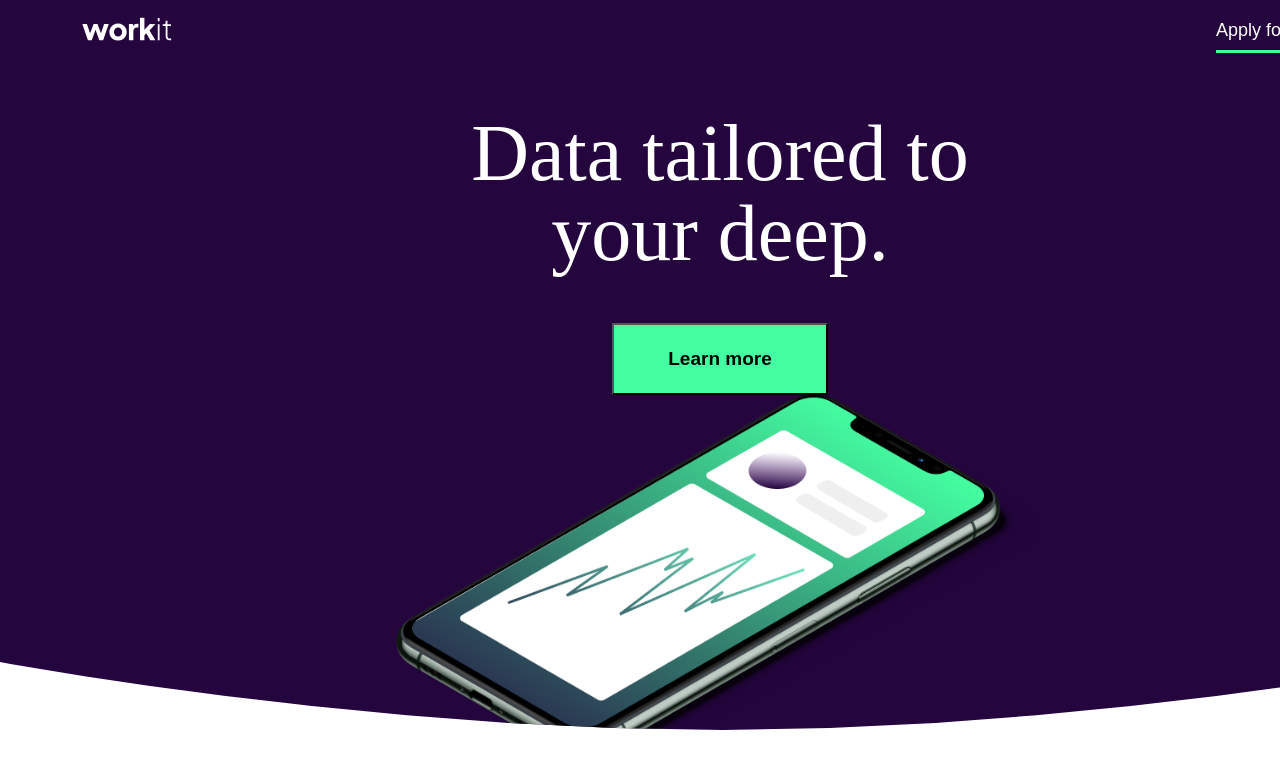
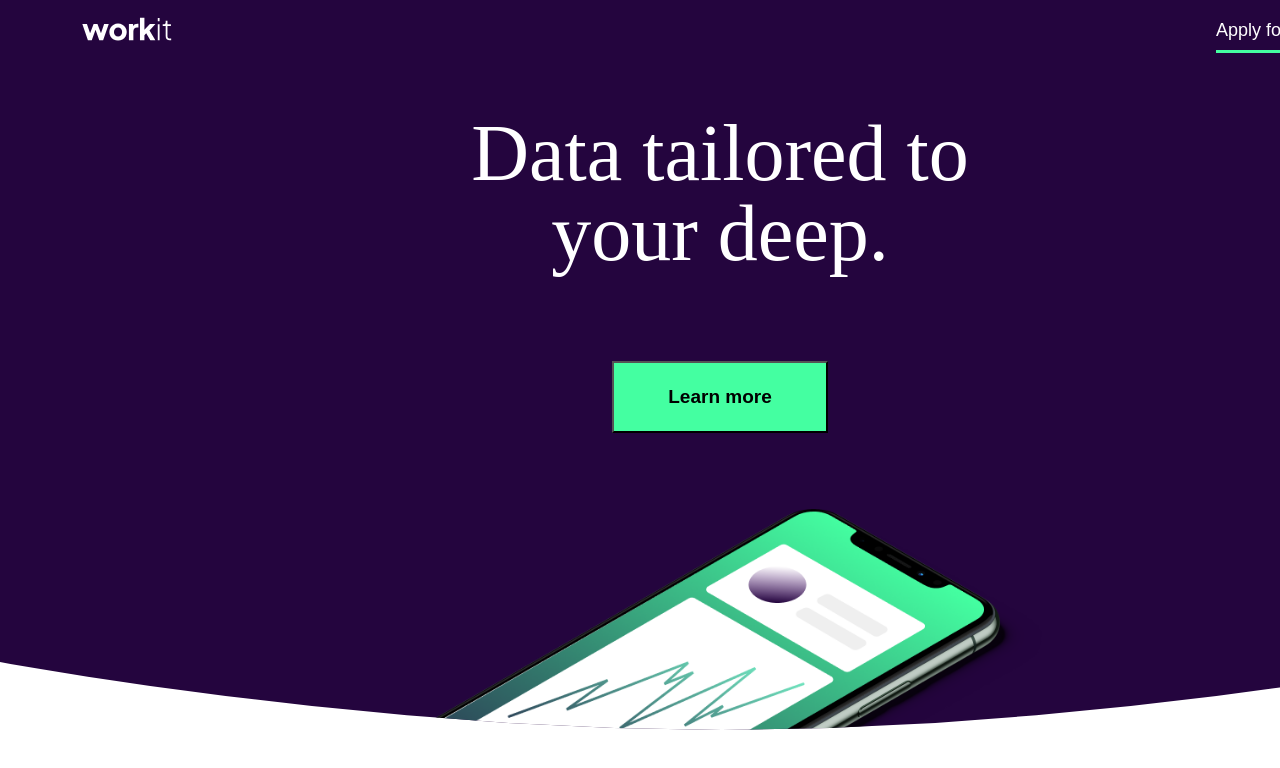
Before and after one commit to PiriyaLapa/workit-landing-page, a React (Create React App) app: page / in a window 1280 px wide. Shown: the top 768 px of the page. Built offline with nearby package versions, Linux system fonts and the light colour scheme.

Commit message:
try to deploy

```diff
--- a/src/Components/Header.tsx
+++ b/src/Components/Header.tsx
@@ -14,16 +14,14 @@ const HeaderContainer = styled.div<{
   height: 730px;
   margin: 0 auto;
   clip-path: ${(props) => props.theme.HeaderShape};
-  background-color:${(props) => props.theme.darkPurpleColor};
+  background-color: ${(props) => props.theme.darkPurpleColor};
 `;
 
 const InnerBox = styled.div`
   display: block;
   align-items: center;
-  position: relative;
-  top: -750px;
   * {
-    margin: 0 auto;
+    margin: 38px auto;
   }
 `;
 
@@ -43,11 +41,15 @@ const TitleHeader = styled.span`
 
 export default class Header extends Component {
   render(): ReactNode {
-    return <HeaderContainer theme={theme}>
-      <Navbar />
-      <TitleHeader>Data tailored to your deep.</TitleHeader>
-      <PrimaryBtn />
-      <HeroImg urlImg={HeroImgSource} />
-    </HeaderContainer>;
+    return (
+        <HeaderContainer theme={theme}>
+          <Navbar />
+          <InnerBox>
+            <TitleHeader>Data tailored to your deep.</TitleHeader>
+            <PrimaryBtn />
+          <HeroImg urlImg={HeroImgSource} />
+          </InnerBox>
+        </HeaderContainer>
+    );
   }
 }
--- a/src/Components/ImgHero.tsx
+++ b/src/Components/ImgHero.tsx
@@ -10,6 +10,7 @@ const StyledHeroImg = styled.img`
     height:auto;
     display:block;
     margin:0 auto;
+
 `;
 
 export class HeroImg extends Component<ImgHeroProps>{
```
